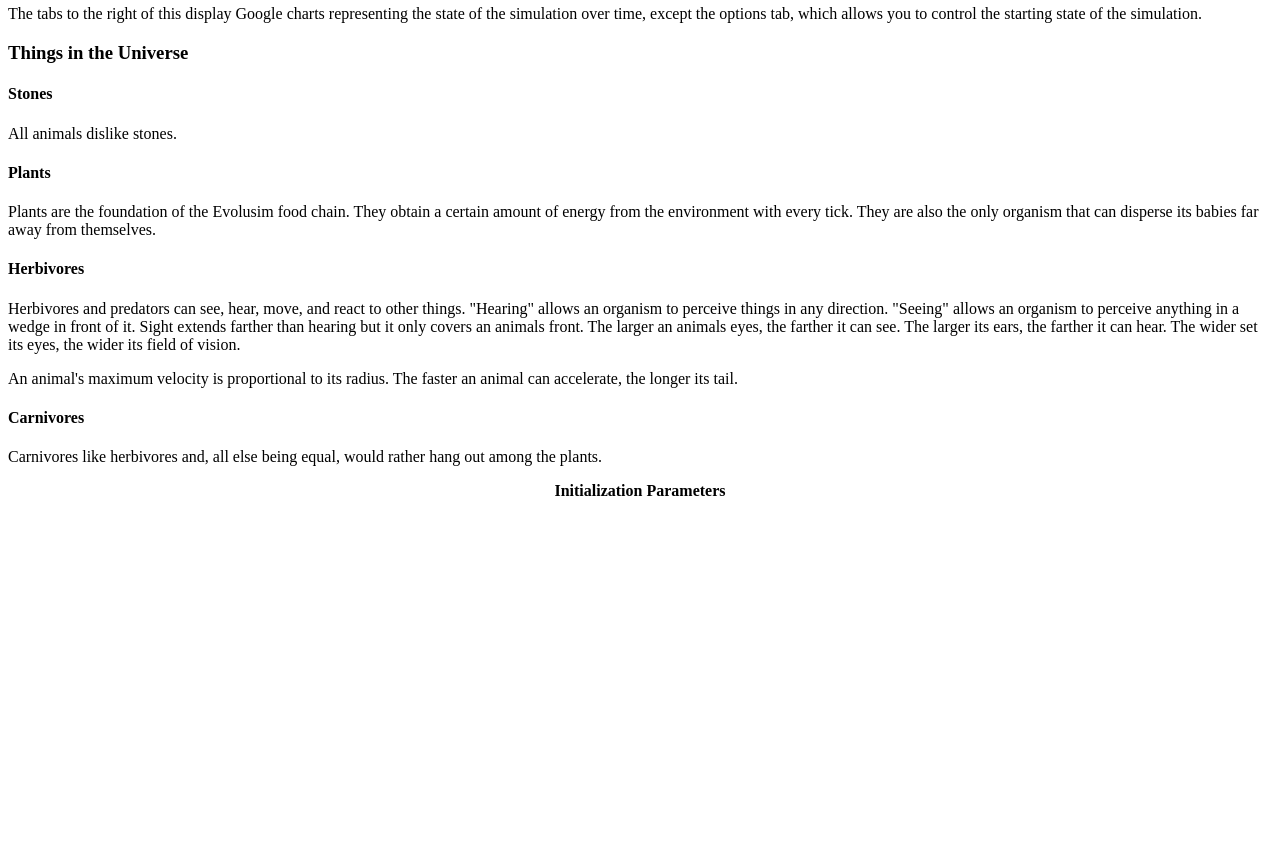
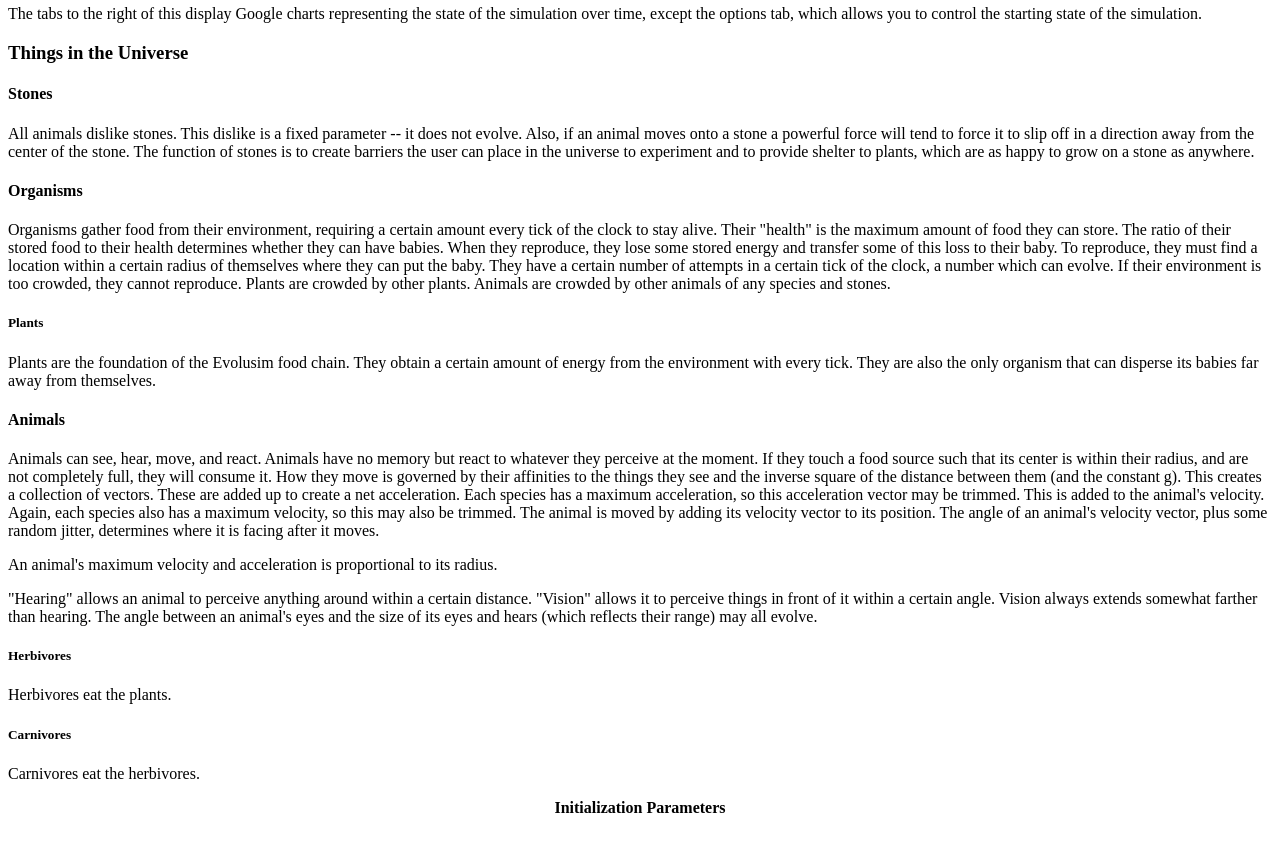
Before and after one commit to dfhoughton/evolusim, a plain HTML site: page evolution.html in a window 1280 px wide. Shown: the part 2000-2851 px from the top of the page. Before the commit the page ends 2570 px from the top, so only its background shows below. Drawn offline with Linux system fonts and the light colour scheme; a script that the page names is missing.

Commit message:
improve documentation on demo page

```diff
--- a/evolution.html
+++ b/evolution.html
@@ -191,25 +191,53 @@
         </p>
         <h3>Things in the Universe</h3>
         <h4><img class="stone float-left"> Stones</h4>
-        <p>All animals dislike stones.</p>
-        <h4><img class="plant float-left"> Plants</h4>
+        <p>
+          All animals dislike stones. This dislike is a fixed parameter -- it does not evolve.
+          Also, if an animal moves onto a stone a powerful force will tend to force it to slip off in a direction
+          away from the center of the stone. The function of stones is to create barriers the user can place in the
+          universe to experiment and to provide shelter to plants, which are as happy to grow on a stone as anywhere.
+        </p>
+        <h4>Organisms</h4>
+        <p>
+          Organisms gather food from their environment, requiring a certain amount every tick of the clock to stay
+          alive. Their "health" is the maximum amount of food they can store. The ratio of their stored food to
+          their health determines whether they can have babies. When they reproduce, they lose some stored energy
+          and transfer some of this loss to their baby. To reproduce, they must find a location within a certain
+          radius of themselves where they can put the baby. They have a certain number of attempts in a certain
+          tick of the clock, a number which can evolve. If their environment is too crowded, they cannot reproduce.
+          Plants are crowded by other plants. Animals are crowded by other animals of any species and stones.
+        </p>
+        <h5><img class="plant float-left"> Plants</h5>
         <p>
           Plants are the foundation of the Evolusim food chain. They obtain a certain amount of energy from the environment
           with every tick. They are also the only organism that can disperse its babies far away from themselves.
         </p>
-        <h4><img class="herbivore float-left"> Herbivores</h4>
+        <h4>Animals</h4>
         <p>
-          Herbivores and predators can see, hear, move, and react to other things. "Hearing" allows an organism to
-          perceive things in any direction. "Seeing" allows an organism to perceive anything in a wedge in front of it.
-          Sight extends farther than hearing but it only covers an animals front. The larger an animals eyes, the farther
-          it can see. The larger its ears, the farther it can hear. The wider set its eyes, the wider its field of vision.
+          Animals can see, hear, move, and react. Animals have no memory but react to whatever they perceive at the
+          moment. If they touch a food source such that its center is within their radius, and are not completely full,
+          they will consume it. How they move is governed by their affinities to the things they see and the inverse
+          square of the distance between them (and the constant g). This creates a collection of vectors. These are
+          added up to create a net acceleration. Each species has a maximum acceleration, so this acceleration vector
+          may be trimmed. This is added to the animal's velocity. Again, each species also has a maximum velocity, so
+          this may also be trimmed. The animal is moved by adding its velocity vector to its position. The angle of
+          an animal's velocity vector, plus some random jitter, determines where it is facing after it moves.
         </p>
         <p>
-          An animal's maximum velocity is proportional to its radius. The faster an animal can accelerate, the longer its
-          tail.
+          An animal's maximum velocity and acceleration is proportional to its radius.
         </p>
-        <h4><img class="carnivore float-left"> Carnivores</h4>
-        <p>Carnivores like herbivores and, all else being equal, would rather hang out among the plants.</p>
+        <p>
+          "Hearing" allows an animal to perceive anything around within a certain distance. "Vision" allows it to
+          perceive things in front of it within a certain angle. Vision always extends somewhat farther than
+          hearing. The angle between an animal's eyes and the size of its eyes and hears (which reflects their range)
+          may all evolve.
+        </p>
+        <h5><img class="herbivore float-left"> Herbivores</h5>
+        <p>
+          Herbivores eat the plants.
+        </p>
+        <h5><img class="carnivore float-left"> Carnivores</h5>
+        <p>Carnivores eat the herbivores.</p>
       </div>
       <div id="options" class="table-y">
         <h4>Initialization Parameters</h4>
```
